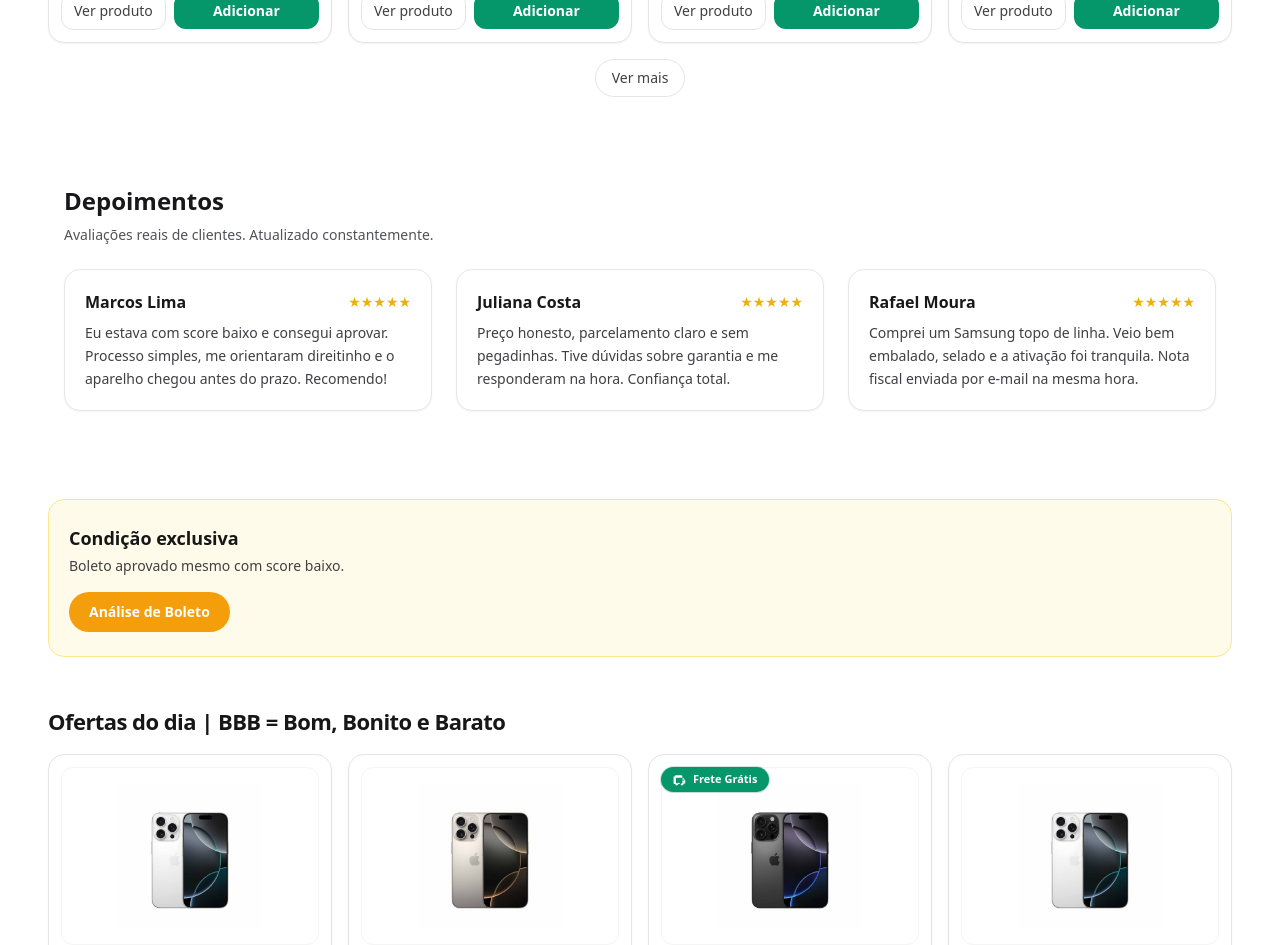
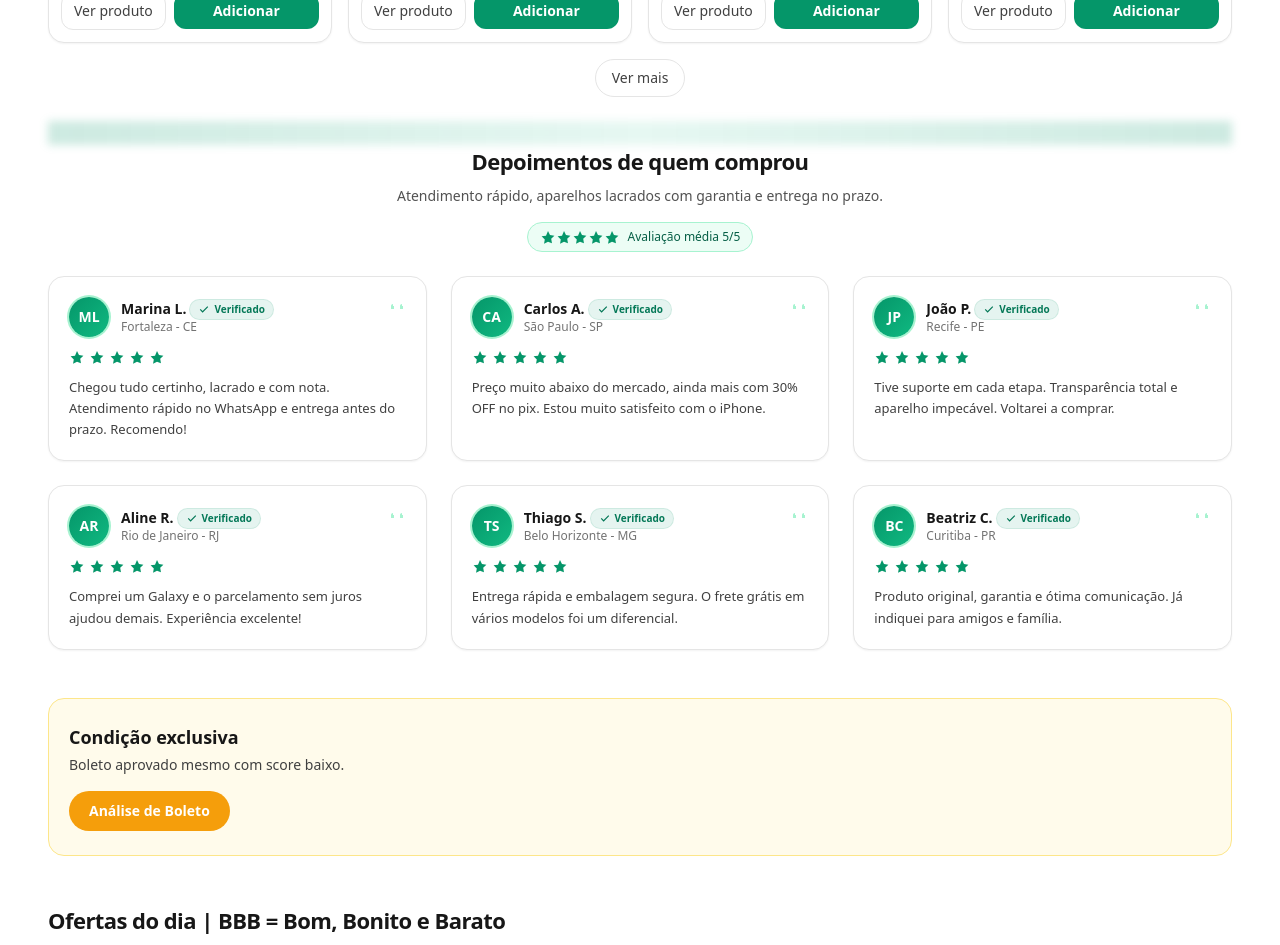
Before and after one commit to blogmarinaluz/SiteOficial, a Next.js app: page / in a window 1280 px wide. Shown: the part 1140-2085 px from the top of the page. Built offline with nearby package versions, Linux system fonts and the light colour scheme.

Commit message:
Update Testimonials.tsx

```diff
--- a/src/components/Testimonials.tsx
+++ b/src/components/Testimonials.tsx
@@ -1,43 +1,158 @@
-"use client";
-import { useEffect, useState } from "react";
+// src/components/Testimonials.tsx
+// Sessão de Depoimentos com paleta da marca (verde/emerald), layout premium e responsivo.
+// Não depende de imagens externas; avatares são iniciais estilizadas.
 
-const DATA = [
-  { n: "Ana Souza", t: "Fiz a compra pelo boleto. A análise saiu no mesmo dia e recebi tudo certinho, lacrado e com nota. Atendimento educado pelo WhatsApp do começo ao fim.", s: 5 },
-  { n: "Marcos Lima", t: "Eu estava com score baixo e consegui aprovar. Processo simples, me orientaram direitinho e o aparelho chegou antes do prazo. Recomendo!", s: 5 },
-  { n: "Juliana Costa", t: "Preço honesto, parcelamento claro e sem pegadinhas. Tive dúvidas sobre garantia e me responderam na hora. Confiança total.", s: 5 },
-  { n: "Rafael Moura", t: "Comprei um Samsung topo de linha. Veio bem embalado, selado e a ativação foi tranquila. Nota fiscal enviada por e-mail na mesma hora.", s: 5 },
-  { n: "Paula N.", t: "Recebi cupom de desconto e saiu mais barato que em marketplace. Melhor experiência de compra que tive nos últimos tempos.", s: 5 },
-  { n: "Bruno S.", t: "O atendimento humano fez diferença. Tiraram todas as dúvidas e foram transparentes sobre prazos e formas de pagamento.", s: 5 },
-  { n: "Marina Luz", t: "A condição no boleto foi decisiva. Em menos de 24h já estava aprovado e com o pedido seguindo para envio. Muito obrigada!", s: 5 },
-  { n: "Diego Araújo", t: "Entrega pontual e produto impecável. Já veio com selo de garantia e tudo dentro da caixa original.", s: 5 },
-  { n: "Carlos Alberto", t: "Comparei bastante antes e aqui foi onde tive o melhor custo-benefício. Voltarei a comprar.", s: 5 },
-  { n: "Camila F.", t: "Site rápido, sem enrolação e com suporte real. Gostei da clareza no checkout e do contato pelo WhatsApp.", s: 5 },
+type Testimonial = {
+  name: string;
+  label: string; // cidade/estado ou contexto
+  text: string;
+  rating?: number; // 1..5
+};
+
+const TESTIMONIALS: Testimonial[] = [
+  {
+    name: "Marina L.",
+    label: "Fortaleza - CE",
+    text:
+      "Chegou tudo certinho, lacrado e com nota. Atendimento rápido no WhatsApp e entrega antes do prazo. Recomendo!",
+    rating: 5,
+  },
+  {
+    name: "Carlos A.",
+    label: "São Paulo - SP",
+    text:
+      "Preço muito abaixo do mercado, ainda mais com 30% OFF no pix. Estou muito satisfeito com o iPhone.",
+    rating: 5,
+  },
+  {
+    name: "João P.",
+    label: "Recife - PE",
+    text:
+      "Tive suporte em cada etapa. Transparência total e aparelho impecável. Voltarei a comprar.",
+    rating: 5,
+  },
+  {
+    name: "Aline R.",
+    label: "Rio de Janeiro - RJ",
+    text:
+      "Comprei um Galaxy e o parcelamento sem juros ajudou demais. Experiência excelente!",
+    rating: 5,
+  },
+  {
+    name: "Thiago S.",
+    label: "Belo Horizonte - MG",
+    text:
+      "Entrega rápida e embalagem segura. O frete grátis em vários modelos foi um diferencial.",
+    rating: 5,
+  },
+  {
+    name: "Beatriz C.",
+    label: "Curitiba - PR",
+    text:
+      "Produto original, garantia e ótima comunicação. Já indiquei para amigos e família.",
+    rating: 5,
+  },
 ];
 
+function initials(name: string) {
+  const parts = name.trim().split(/\s+/);
+  const first = parts[0]?.[0] ?? "";
+  const last = parts.length > 1 ? parts[parts.length - 1][0] : "";
+  return (first + last).toUpperCase();
+}
+
+const Star = (props: React.SVGProps<SVGSVGElement>) => (
+  <svg viewBox="0 0 20 20" aria-hidden="true" {...props}>
+    <path
+      d="M10 2.5l2.47 5.01 5.53.8-4 3.9.94 5.49L10 15.9l-4.94 2.6.94-5.49-4-3.9 5.53-.8L10 2.5z"
+      fill="currentColor"
+    />
+  </svg>
+);
+
+const Check = (props: React.SVGProps<SVGSVGElement>) => (
+  <svg viewBox="0 0 20 20" aria-hidden="true" {...props}>
+    <path d="M7.7 13.3 4.4 10l-1.4 1.4 4.7 4.7 9.3-9.3-1.4-1.4-7.9 7.9z" fill="currentColor" />
+  </svg>
+);
+
 export default function Testimonials() {
-  const [i, setI] = useState(0);
-  useEffect(() => {
-    const id = setInterval(() => setI((v) => (v + 1) % DATA.length), 3200);
-    return () => clearInterval(id);
-  }, []);
-  const view = [DATA[i], DATA[(i + 1) % DATA.length], DATA[(i + 2) % DATA.length]];
+  return (
+    <section className="relative">
+      {/* faixa sutil no topo com a paleta */}
+      <div className="pointer-events-none absolute -top-6 left-0 right-0 h-6 bg-gradient-to-r from-emerald-600/20 via-emerald-500/10 to-emerald-600/20 blur-sm" />
 
-  return (
-    <section className="container py-10">
-      <h2 className="text-2xl font-bold mb-2">Depoimentos</h2>
-      <p className="text-sm text-zinc-600 mb-6">
-        Avaliações reais de clientes. Atualizado constantemente.
-      </p>
-      <div className="grid md:grid-cols-3 gap-6">
-        {view.map((d, idx) => (
-          <figure key={idx} className="rounded-2xl border bg-white p-5 shadow-sm">
-            <div className="flex items-center justify-between">
-              <figcaption className="font-semibold">{d.n}</figcaption>
-              <div className="text-yellow-500 text-sm">{"★".repeat(d.s)}</div>
+      <div className="mx-auto max-w-7xl">
+        {/* Cabeçalho */}
+        <div className="text-center">
+          <h2 className="text-[22px] font-semibold tracking-tight text-neutral-900">
+            Depoimentos de quem comprou
+          </h2>
+          <p className="mx-auto mt-2 max-w-2xl text-sm text-neutral-600">
+            Atendimento rápido, aparelhos lacrados com garantia e entrega no prazo.
+          </p>
+
+          {/* Selo de avaliação */}
+          <div className="mt-4 inline-flex items-center gap-2 rounded-full border border-emerald-200 bg-emerald-50 px-3 py-1.5">
+            <div className="flex">
+              {Array.from({ length: 5 }).map((_, i) => (
+                <Star key={i} className="h-4 w-4 text-emerald-600" />
+              ))}
             </div>
-            <p className="text-sm text-zinc-700 mt-2 leading-relaxed">{d.t}</p>
-          </figure>
-        ))}
+            <span className="text-xs font-medium text-emerald-800">Avaliação média 5/5</span>
+          </div>
+        </div>
+
+        {/* Grade de depoimentos */}
+        <div className="mt-6 grid grid-cols-1 gap-4 sm:grid-cols-2 lg:grid-cols-3 lg:gap-6">
+          {TESTIMONIALS.map((t, idx) => (
+            <article
+              key={idx}
+              className="relative rounded-2xl border border-neutral-200 bg-white p-5 shadow-sm transition hover:shadow-md"
+            >
+              {/* “aspas” decorativas */}
+              <div className="absolute right-4 top-4 text-emerald-200">
+                <svg viewBox="0 0 24 24" className="h-6 w-6" aria-hidden="true">
+                  <path
+                    d="M7 11c-1.1 0-2 .9-2 2v3h3v-3h-1v-2zm9 0c-1.1 0-2 .9-2 2v3h3v-3h-1v-2z"
+                    fill="currentColor"
+                  />
+                </svg>
+              </div>
+
+              {/* Cabeçalho do card */}
+              <div className="flex items-center gap-3">
+                {/* Avatar com iniciais na paleta */}
+                <div className="flex h-10 w-10 items-center justify-center rounded-full bg-gradient-to-br from-emerald-600 to-emerald-500 text-sm font-bold text-white ring-2 ring-emerald-200">
+                  {initials(t.name)}
+                </div>
+
+                <div className="min-w-0">
+                  <div className="flex items-center gap-1">
+                    <h3 className="truncate text-sm font-semibold text-neutral-900">{t.name}</h3>
+                    <span className="inline-flex items-center gap-1 rounded-full bg-emerald-600/10 px-2 py-0.5 text-[10px] font-semibold text-emerald-700 ring-1 ring-emerald-600/20">
+                      <Check className="h-3 w-3" />
+                      Verificado
+                    </span>
+                  </div>
+                  <p className="truncate text-xs text-neutral-500">{t.label}</p>
+                </div>
+              </div>
+
+              {/* Estrelas individuais */}
+              <div className="mt-3 flex items-center gap-1">
+                {Array.from({ length: t.rating ?? 5 }).map((_, i) => (
+                  <Star key={i} className="h-4 w-4 text-emerald-600" />
+                ))}
+              </div>
+
+              {/* Texto */}
+              <p className="mt-3 text-[13px] leading-relaxed text-neutral-700">
+                {t.text}
+              </p>
+            </article>
+          ))}
+        </div>
       </div>
     </section>
   );
```
